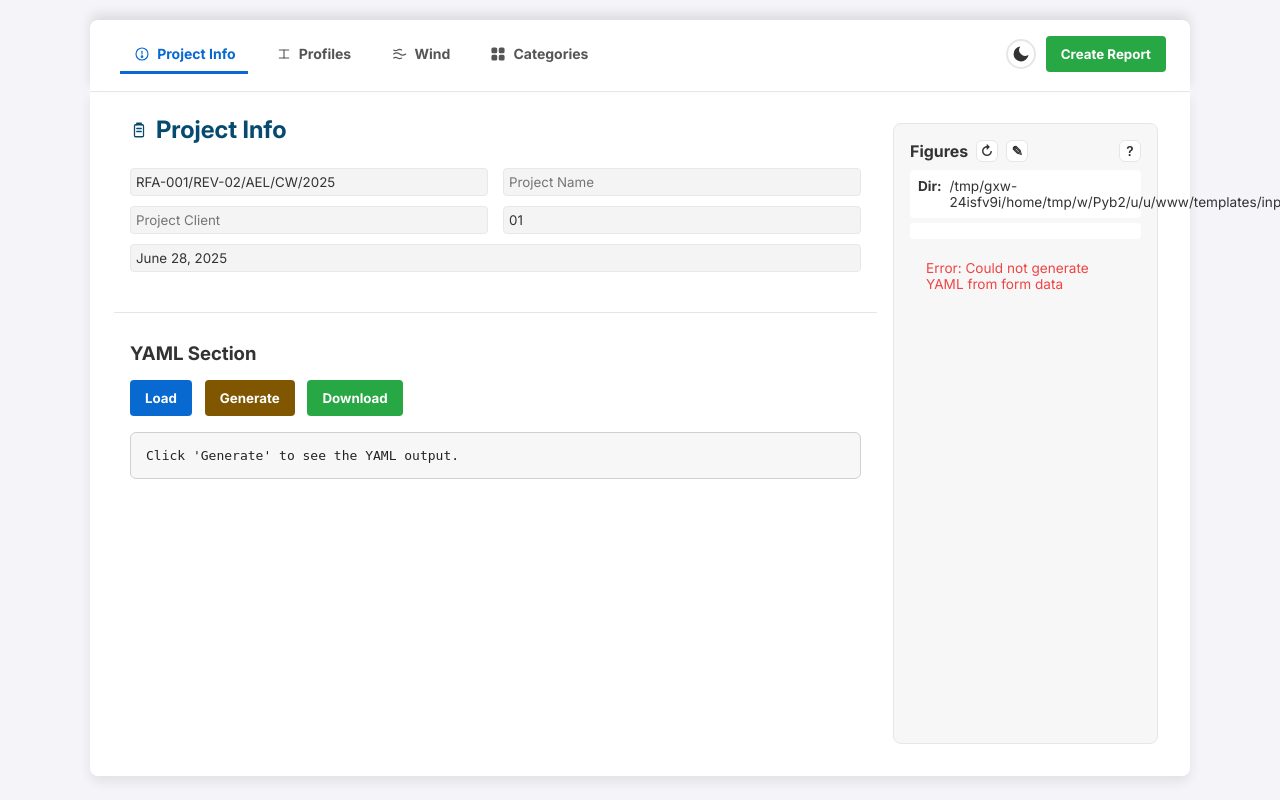
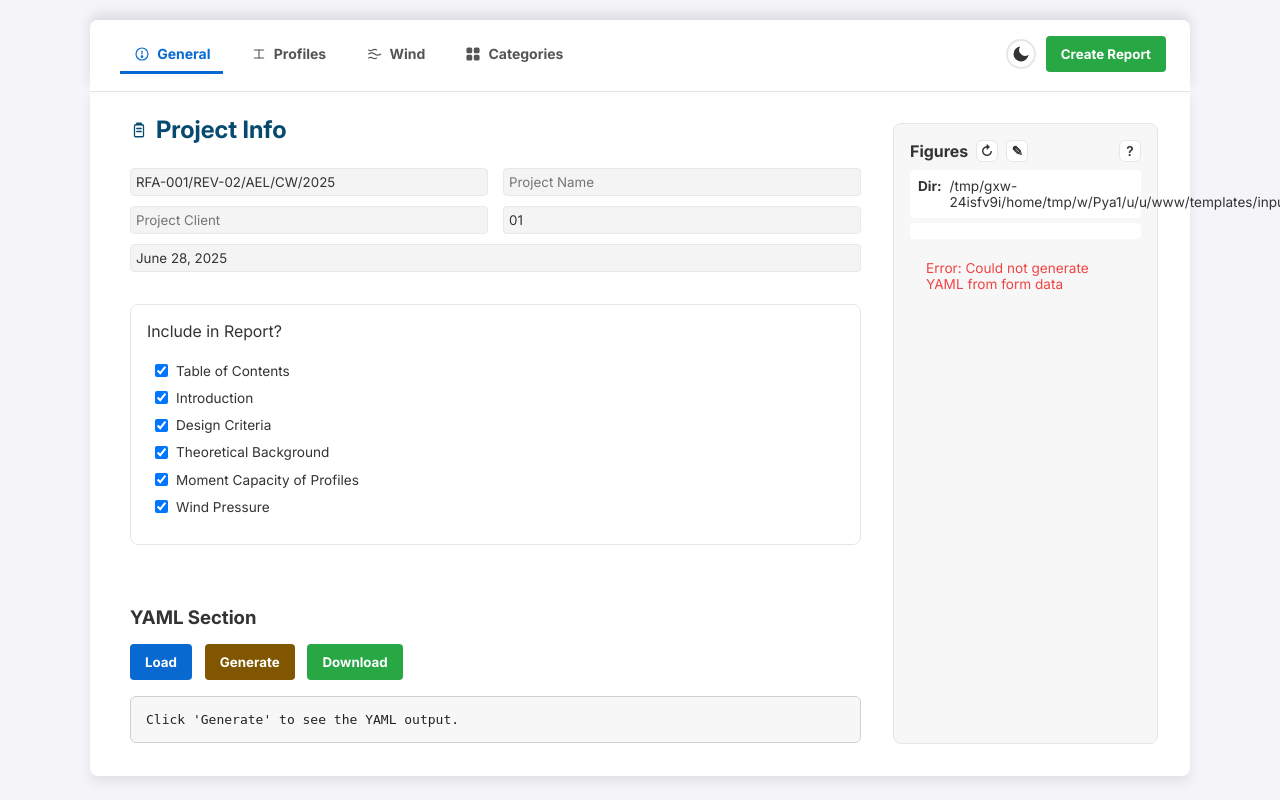
Before and after one commit to shuvroce/facade-report, a Flask app: page / in a window 1280 px wide. Run offline with Flask 3, Linux system fonts and the light colour scheme; some libraries are stand-ins or nearby versions.

Commit message:
include in report checkbox added

```diff
--- a/static/app.css
+++ b/static/app.css
@@ -448,6 +448,34 @@ h3 {
     margin-top: 1.5rem;
 }
 
+.include-area {
+    margin-top: 2rem;
+    border: 1px solid var(--border-primary);
+    border-radius: 8px;
+    padding: 1rem;
+}
+
+.include-heading {
+    padding-bottom: 0.5rem;
+}
+
+.include-checkbox {
+    display: grid;
+    /* grid-template-columns: repeat(auto-fit, minmax(300px, 1fr)); */
+    /* gap: 0.75rem 1rem; */
+    margin: 0.5rem 0;
+    font-size: 0.85rem;
+}
+
+.checkbox-option {
+    display: inline-flex;
+    align-items: center;
+    gap: 0.5rem;
+    padding: 0.35rem 0.5rem;
+    border-radius: 6px;
+    /* background-color: var(--bg-input); */
+}
+
 input[type="text"],
 input[type="number"],
 textarea,
@@ -461,6 +489,13 @@ select {
     min-width: 200px;
     box-sizing: border-box;
     transition: var(--transition-bg), var(--transition-border);
+}
+
+input[type="checkbox"] {
+    appearance: auto;
+    width: auto;
+    height: auto;
+    cursor: pointer;
 }
 
 /* Hide number input spinners */
@@ -875,10 +910,10 @@ summary {
 
 /* ================ 7. OUTPUT SECTION ================ */
 .output-container {
-    margin-top: 1.5rem;
+    margin-top: 1rem;
     padding: 1rem;
     padding-top: 5px;
-    border-top: 1px solid var(--border-primary);
+    /* border-top: 1px solid var(--border-primary); */
     transition: var(--transition-bg), var(--transition-border);
 }
 
--- a/static/app.js
+++ b/static/app.js
@@ -592,6 +592,12 @@ document.addEventListener('DOMContentLoaded', () => {
                     field.value = '';
                     return;
                 }
+                // Handle checkboxes (expecting 'yes'/'no' or booleans)
+                if (field.type === 'checkbox') {
+                    const v = typeof value === 'string' ? value.toLowerCase() : value;
+                    field.checked = v === 'yes' || v === true || v === 'true' || v === 1 || v === '1';
+                    return;
+                }
 
                 // For select elements, try to match the value with available options
                 if (field.tagName === 'SELECT') {
@@ -732,6 +738,7 @@ document.addEventListener('DOMContentLoaded', () => {
 
     function populateFormFromData(data = {}) {
         setSimpleGroupValues(data.project_info || {}, 'project_info');
+        setSimpleGroupValues(data.include || {}, 'include');
         setSimpleGroupValues(data.wind || {}, 'wind');
 
         populateProfileList('alum-profiles-list', 'alum-profile-template', data.alum_profiles || [], 'profile_type');
@@ -791,15 +798,19 @@ document.addEventListener('DOMContentLoaded', () => {
                     current = current[key];
                 }
 
-                // Directly assign the input value without formatting
-                current[path[path.length - 1]] = input.value;
+                const isCheckbox = input.type === 'checkbox';
+                const value = isCheckbox ? (input.checked ? 'yes' : 'no') : input.value;
+                current[path[path.length - 1]] = value;
             });
         };
 
-        // 1. Get Project Info (Will remain as strings)
+        // 1. Include flags (checkboxes → 'yes'/'no')
+        processSimpleInputs('[name^="include."]', 'include');
+
+        // 2. Get Project Info (Will remain as strings)
         processSimpleInputs('[name^="project_info."]', 'project_info');
 
-        // 2. Get Profiles
+        // 3. Get Profiles
         function getProfileData(listId, keyName) {
             const list = document.getElementById(listId);
             const items = list.querySelectorAll('.dynamic-item');
@@ -815,10 +826,10 @@ document.addEventListener('DOMContentLoaded', () => {
         getProfileData('alum-profiles-list', 'alum_profiles')
         getProfileData('steel-profiles-list', 'steel_profiles');
 
-        // 3. Get Wind Parameters
+        // 4. Get Wind Parameters
         processSimpleInputs('[name^="wind."]', 'wind');
 
-        // 4. Get Categories
+        // 5. Get Categories
         const categoriesList = document.getElementById('categories-list');
         const categoryItems = categoriesList.querySelectorAll('.category-item');
         data.categories = Array.from(categoryItems).map(categoryItem => {
@@ -884,10 +895,12 @@ document.addEventListener('DOMContentLoaded', () => {
                 } else {
                     yaml += `${spaces}${key}: {}\n`;
                 }
+                // Extra spacing between top-level blocks
+                if (indent === 0) yaml += `\n`;
             } else {
                 let formattedValue = value;
                 if (typeof value === 'string') {
-                    // Handle multi-line strings or strings with specific characters (like <br> in your wind note)
+                    // Handle multi-line strings or strings with specific characters (like <br> in wind note)
                     if (value.includes('\n') || value.includes(': ') || value.includes('<br>')) {
                         // Use the YAML literal block scalar | and clean up <br> to newlines for display
                         const cleanValue = value.replace(/<br>/g, '\n').split('\n').map(line => `${'  '.repeat(indent + 1)}${line}`).join('\n');
@@ -897,6 +910,7 @@ document.addEventListener('DOMContentLoaded', () => {
                     }
                 }
                 yaml += `${spaces}${key}: ${formattedValue}\n`;
+                // For top-level scalars, keep default spacing (no extra blank line)
             }
         }
         return yaml;
@@ -1060,12 +1074,16 @@ document.addEventListener('DOMContentLoaded', () => {
                     }
                     current = current[key];
                 }
-                current[path[path.length - 1]] = input.value;
+                const isCheckbox = input.type === 'checkbox';
+                const value = isCheckbox ? (input.checked ? 'yes' : 'no') : input.value;
+                current[path[path.length - 1]] = value;
             });
         };
 
         // 1. Get Project Info
         processSimpleInputs('[name^="project_info."]', 'project_info');
+        // 1.1 Include flags (checkboxes → 'yes'/'no')
+        processSimpleInputs('[name^="include."]', 'include');
 
         // 2. Get Profiles
         function getProfileData(listId, keyName) {
--- a/templates/index.html
+++ b/templates/index.html
@@ -20,7 +20,7 @@
                         <line x1="12" y1="8" x2="12" y2="12"></line>
                         <circle cx="12" cy="16" r="1.2"></circle>
                     </svg>
-                    <span class="tab-label">Project Info</span>
+                    <span class="tab-label">General</span>
                 </button>
                 <button class="tab_btn">
                     <svg class="tab-icon" viewBox="0 0 24 24" aria-hidden="true">
@@ -97,6 +97,36 @@
                                 <input type="text" name="project_info.project_client" placeholder="Project Client">
                                 <input type="text" name="project_info.rev_no" placeholder="Revision No." value="01">
                                 <input type="text" name="project_info.date" placeholder="Date (June 28, 2025)" value="June 28, 2025">
+                            </div>
+
+                            <div class="include-area">
+                                <p class="include-heading">Include in Report?</p>
+                                <div class="include-checkbox">
+                                    <label class="checkbox-option" for="toc">
+                                        <input type="checkbox" id="toc" name="include.toc" checked>
+                                        <span>Table of Contents</span>
+                                    </label>
+                                    <label class="checkbox-option" for="intro">
+                                        <input type="checkbox" id="intro" name="include.intro" checked>
+                                        <span>Introduction</span>
+                                    </label>
+                                    <label class="checkbox-option" for="design-criteria">
+                                        <input type="checkbox" id="design-criteria" name="include.design_criteria" checked>
+                                        <span>Design Criteria</span>
+                                    </label>
+                                    <label class="checkbox-option" for="theory">
+                                        <input type="checkbox" id="theory" name="include.theory" checked>
+                                        <span>Theoretical Background</span>
+                                    </label>
+                                    <label class="checkbox-option" for="moment-capacity">
+                                        <input type="checkbox" id="moment-capacity" name="include.moment_capacity" checked>
+                                        <span>Moment Capacity of Profiles</span>
+                                    </label>
+                                    <label class="checkbox-option" for="wind-pressure">
+                                        <input type="checkbox" id="wind-pressure" name="include.wind_pressure" checked>
+                                        <span>Wind Pressure</span>
+                                    </label>
+                                </div>
                             </div>
                         </div>
 
```
